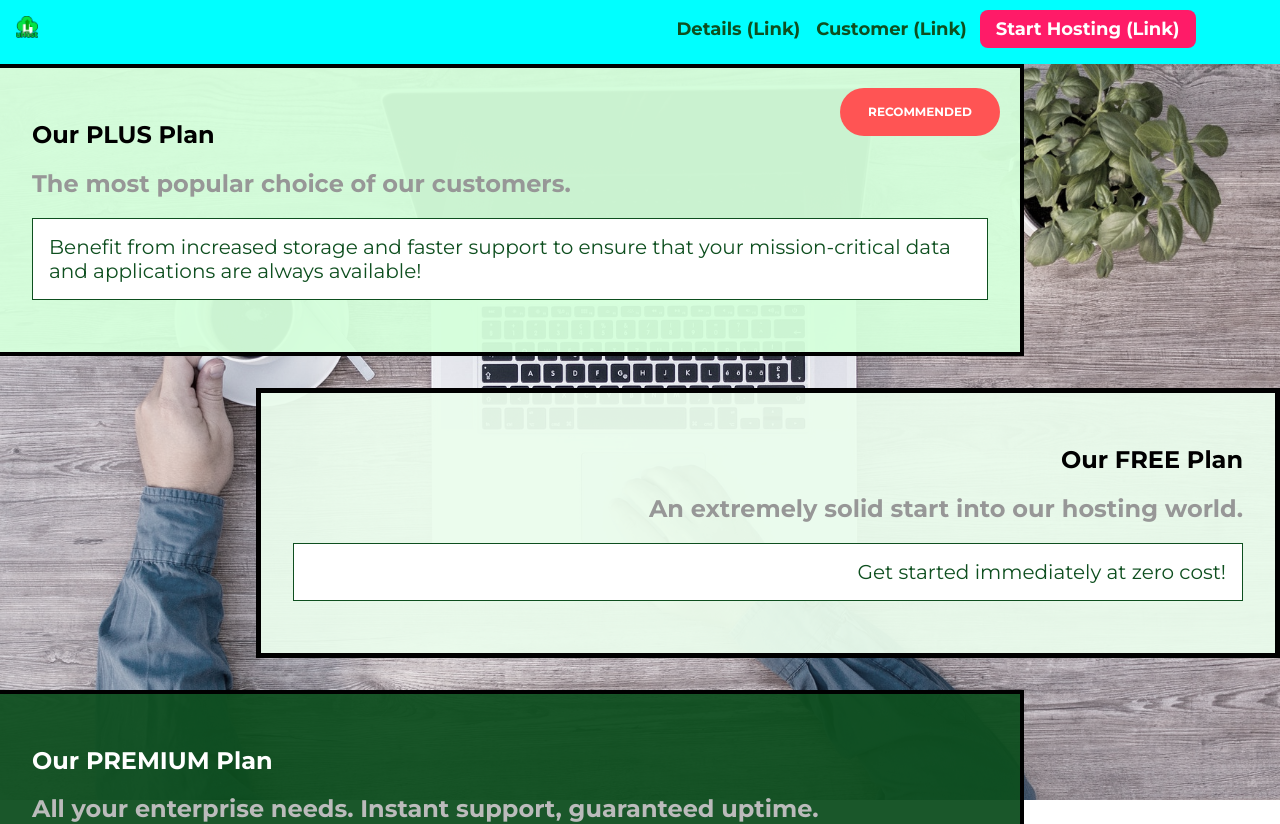
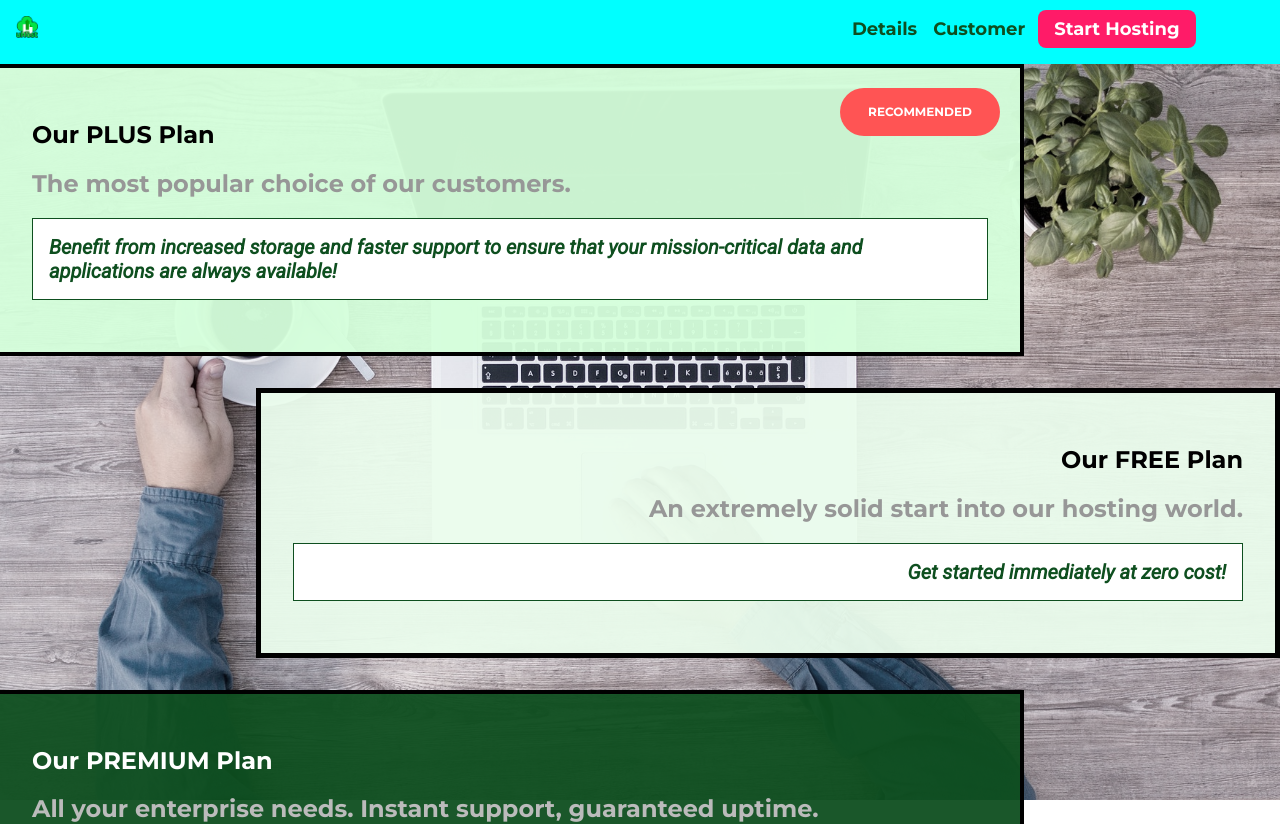
Before and after one commit to sagarrajak/css-basic, a React (Create React App) app: page /details in a window 1280 px wide. Shown: the top 824 px of the page. Built offline with nearby package versions, Linux system fonts and the light colour scheme.

Commit message:
font css properties

```diff
--- a/src/index.css
+++ b/src/index.css
@@ -1,3 +1,12 @@
+
+@import url('https://fonts.googleapis.com/css2?family=Roboto:ital,wght@0,100;0,500;0,900;1,100;1,400&display=swap');
+
+
+@font-face {
+  font-family: "SourceCodePro-Black";
+  src: url("../public/static/sourceCodePro-black.ttf") format("truetype");
+}
+
 * {
   box-sizing: border-box;
 }
@@ -9,11 +18,9 @@
 body {
   margin: 0;
   padding: 0;
-  font-family: -apple-system, BlinkMacSystemFont, 'Segoe UI', 'Roboto', 'Oxygen',
-    'Ubuntu', 'Cantarell', 'Fira Sans', 'Droid Sans', 'Helvetica Neue',
-    sans-serif;
   -webkit-font-smoothing: antialiased;
   -moz-osx-font-smoothing: grayscale;
+  font-family: "Montserrat", sans-serif;
 }
 
 code {
--- a/src/modules/customer/Customer.css
+++ b/src/modules/customer/Customer.css
@@ -62,6 +62,10 @@
 
 .testimonial__text {
   margin: 0.2rem;
+  /* letter-spacing: 10px; */
+  /* white-space: nowrap; */
+  /* white-space: pre-wrap; */
+  /* white-space: pre-line; */
 }
 
 @media (min-width: 40rem) {
--- a/src/modules/customer/Customer.tsx
+++ b/src/modules/customer/Customer.tsx
@@ -13,7 +13,8 @@ function Customer() {
                     <h2 className="testimonial__subtitle">Founder of
                         <a href="tech-analysis.com">tech-analysis.com</a>
                     </h2>
-                    <p className="testimonial__text">uHost helped me realize my project with a highly constrained budget in like no time.</p>
+                    <p className="testimonial__text">uHost helped me realize my project
+                                    with a highly constrained budget in like no time.</p>
                 </div>
             </div>
             <div className="testimonial" id="customer-2">
--- a/src/modules/details/Details.css
+++ b/src/modules/details/Details.css
@@ -64,6 +64,13 @@
   font-size: 1.25rem;
   color: #0e4f1f;
   background-color: white;
+  font-family: 'Roboto', sans-serif;
+  font-weight: 900;
+  font-style: italic;
+  /*  Top and bottom of font */
+  /* line-height: 2;  */
+  /* text-decoration: line-through dotted red; */
+  /* text-shadow: 2px 5px 1px grey; */
 }
 
 #plus {
--- a/src/modules/footer/Footer.css
+++ b/src/modules/footer/Footer.css
@@ -1,8 +1,3 @@
-body {
-    font-family: 'Montserrat', sans-serif;
-}
-
-
 .main-footer {
     background-color: black;
     color: white;
--- a/src/modules/header/header.css
+++ b/src/modules/header/header.css
@@ -92,9 +92,9 @@
   padding: 3px;
 }
 
-.main-nav__item > a::after {
+/* .main-nav__item > a::after {
   content: " (Link)";
-}
+} */
 
 .main-nav__item > a:hover,
 .main-nav__item > a:active {
```
Also changed, not shown: public/static/sourceCodePro-black.ttf (added).
